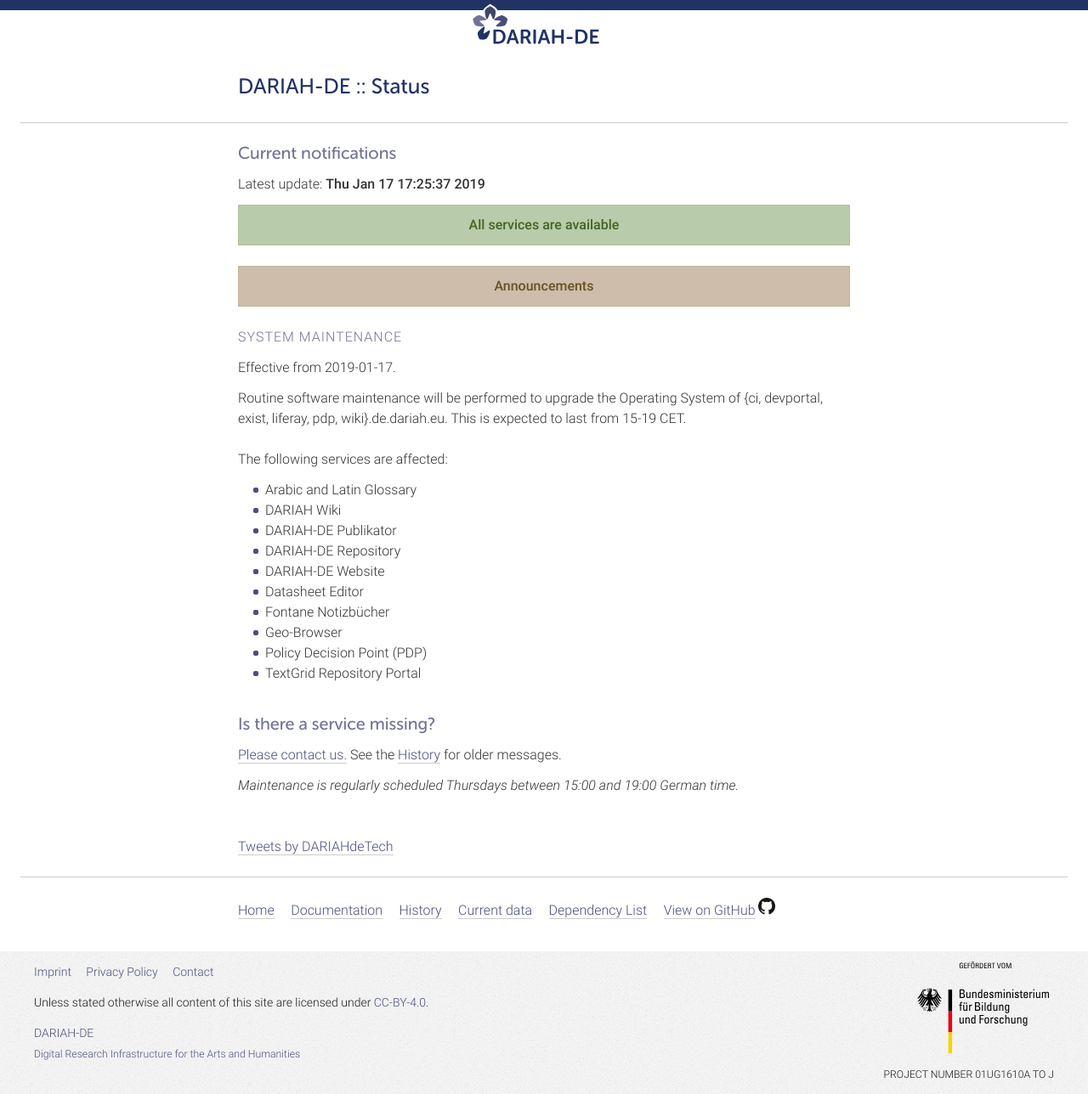
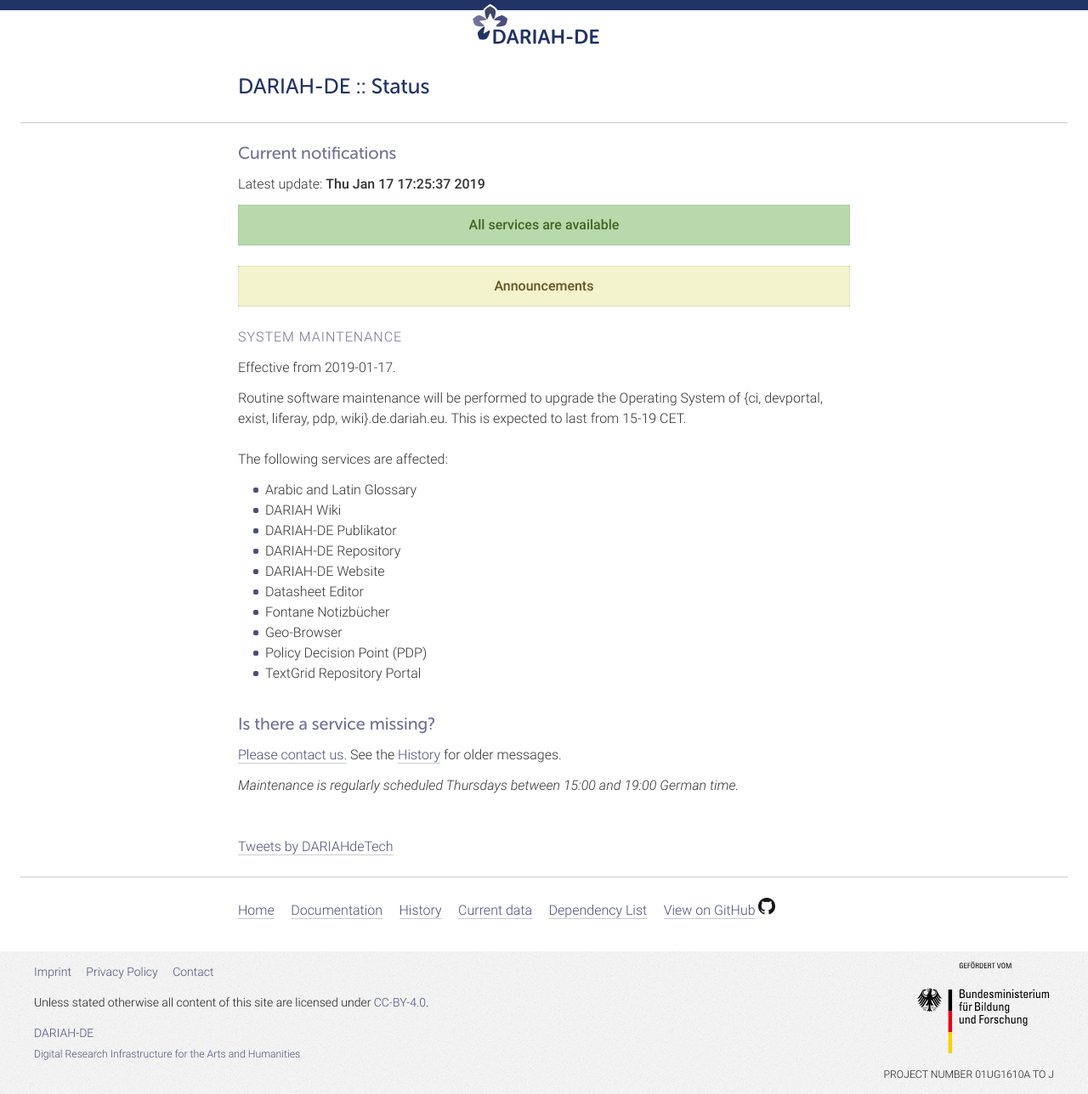
Before and after one commit to DARIAH-DE/status, a Jekyll site: the page built from index.md, in a window 1280 px wide. Shown: the whole page at 85% size. Built offline with Jekyll 4.4.1, drawn with Linux system fonts in a browser that asks for light colours; comment, search, counter and statistics services are not loaded.

Commit message:
more colour changes...

```diff
--- a/assets/status.css
+++ b/assets/status.css
@@ -12,11 +12,11 @@
 	display: none;
 }
 .main_notice.-success {
-	background: rgba(58,111,23,.36);
+	background: rgba(58,151,23,.36);
 }
 .main_notice.-warning {
-    background: rgba(121,73,23,.36);
+    background: rgba(221,221,121,.36);
 }
 .main_notice.-error {
-    background: rgba(121,23,23,.36);
+    background: rgba(221,23,23,.36);
 }
```
